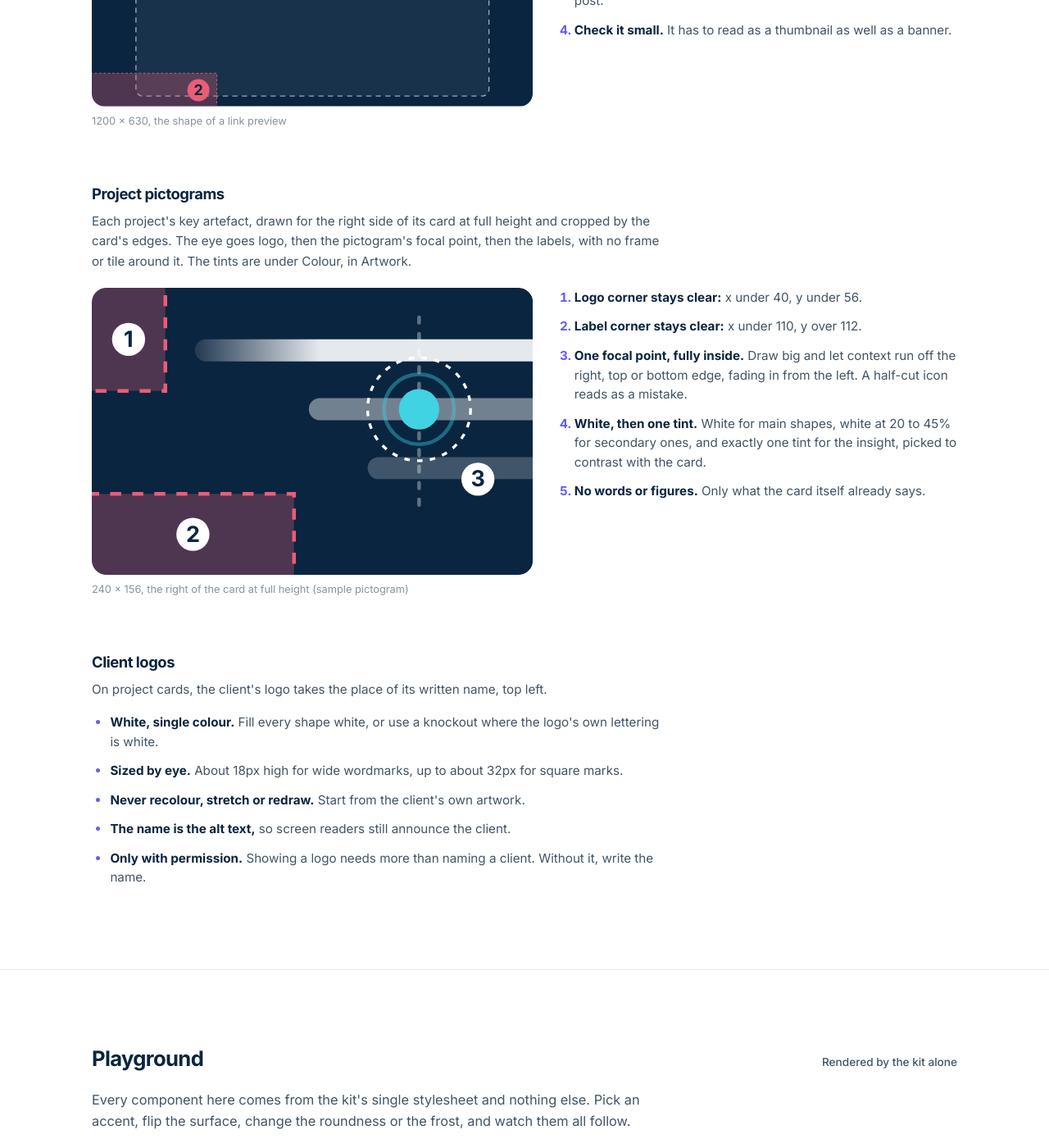
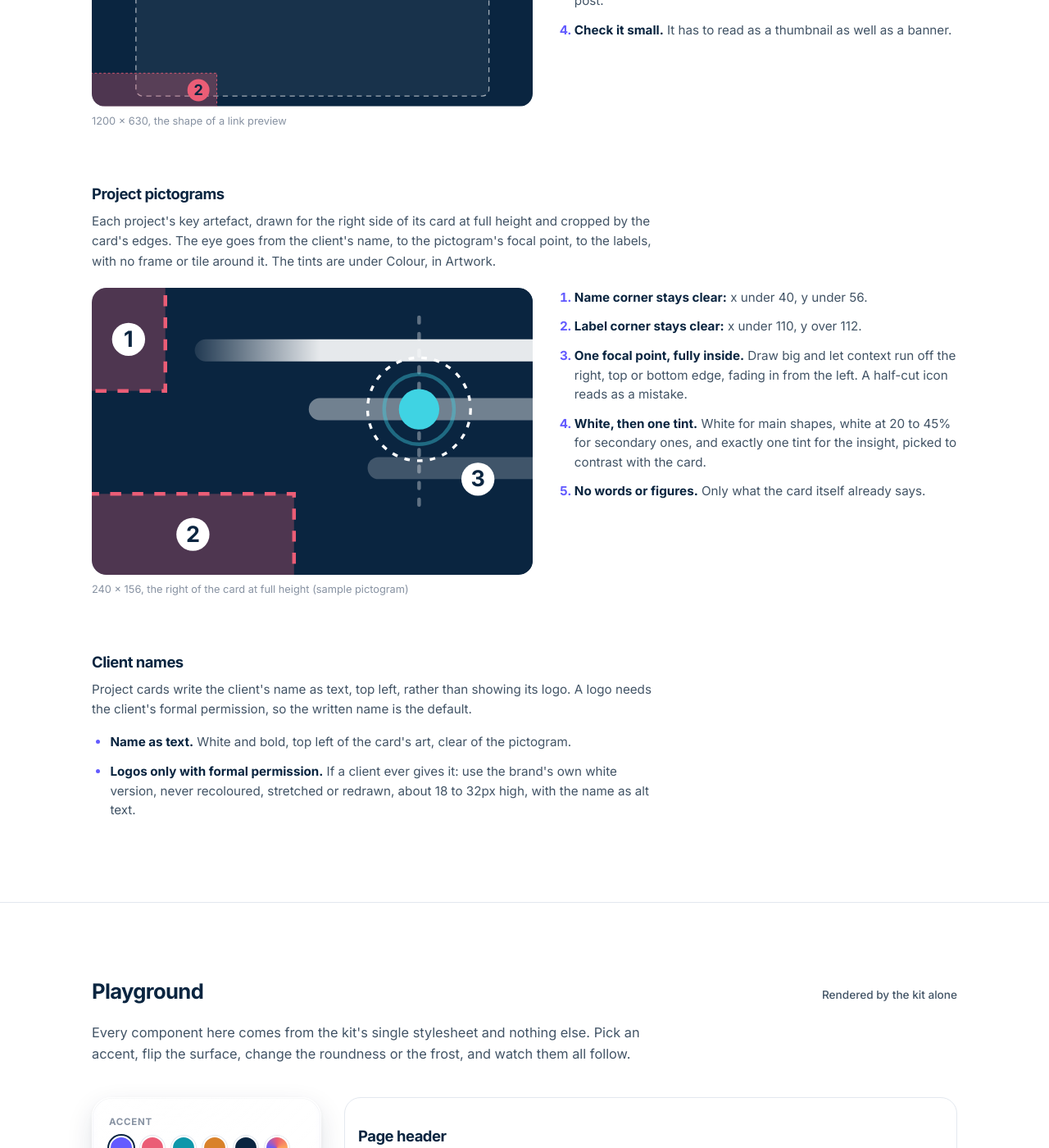
Before and after one commit to gianlucacaico/design-system, a Jekyll site: the page built from index.html, in a window 1280 px wide and 1400 px high, scrolled down 4927 px. Shown: the whole window at 82% size. Built offline with Jekyll 4.4.1, drawn with Linux system fonts in a browser that asks for light colours.

Commit message:
Use client names, not logos, in the artwork rules
Gianluca decided against showing client logos without formal
permission, so the Imagery rules now say project cards write the
client's name as text, with logos only if a client formally allows
it. The pictogram's logo corner becomes the name corner.

Co-Authored-By: Claude Opus 5.5 <noreply@anthropic.com>
Claude-Session: https://claude.ai/code/session_01XoQp4w7yrCssAfZyLYn4xA

```diff
--- a/_includes/gc.css
+++ b/_includes/gc.css
@@ -226,7 +226,8 @@ a:focus-visible, button:focus-visible, summary:focus-visible, input:focus-visibl
 .work-art .big{position:absolute; left:18px; top:14px; font-size:1.7rem; font-weight:800; letter-spacing:-0.03em; color:#fff;}
 .work-art .chip-g, .post-art .chip-g{color:#fff;}
 /* Work card art, as on gianlucacaico.com: the project's pictogram fills the right side at full height and
-   runs off the edges, the client's white logo sits top left, industry and year are plain text bottom left. */
+   runs off the edges, the client's name sits top left (.big, or .big.logo for a white logo used with permission),
+   industry and year are plain text bottom left. */
 .work-art .big.logo{top:16px; line-height:0;}
 .work-art .big.logo img{display:block; width:auto; filter:drop-shadow(0 2px 10px rgba(0,0,0,0.2));}
 .work-art .work-pic{position:absolute; top:0; right:0; height:100%; width:auto; pointer-events:none;}
--- a/demo.html
+++ b/demo.html
@@ -176,7 +176,7 @@ description: "Every component in the GC kit, built from one stylesheet and one s
     <article class="spec" id="work-card">
       <div class="spec-head">
         <h2>Work card</h2>
-        <p>The project's pictogram fills the right of the art, the client's white logo (or name) sits top left, and industry and year sit bottom left as plain text. The colour field follows the accent unless you give the card its own.</p>
+        <p>The project's pictogram fills the right of the art, the client's name sits top left, and industry and year sit bottom left as plain text. The colour field follows the accent unless you give the card its own.</p>
       </div>
       <div class="spec-stage fill">
         <div class="work-grid">
--- a/index.html
+++ b/index.html
@@ -142,10 +142,10 @@ layout: default
 
       <div class="sys-block">
         <h3 class="sys-h">Project pictograms</h3>
-        <p class="sys-note">Each project's key artefact, drawn for the right side of its card at full height and cropped by the card's edges. The eye goes logo, then the pictogram's focal point, then the labels, with no frame or tile around it. The tints are under Colour, in Artwork.</p>
+        <p class="sys-note">Each project's key artefact, drawn for the right side of its card at full height and cropped by the card's edges. The eye goes from the client's name, to the pictogram's focal point, to the labels, with no frame or tile around it. The tints are under Colour, in Artwork.</p>
         <div class="sys-img-rule">
           <figure class="sys-diagram">
-            <svg viewBox="0 0 240 156" role="img" aria-label="Pictogram canvas, 240 by 156, with the logo corner and label corner kept clear and one focal point inside">
+            <svg viewBox="0 0 240 156" role="img" aria-label="Pictogram canvas, 240 by 156, with the name corner and label corner kept clear and one focal point inside">
               <defs><clipPath id="pic-clip"><rect width="240" height="156" rx="8"/></clipPath></defs>
               <g clip-path="url(#pic-clip)">
                 <rect class="d-canvas" width="240" height="156"/>
@@ -161,7 +161,7 @@ layout: default
             <figcaption>240 &times; 156, the right of the card at full height (sample pictogram)</figcaption>
           </figure>
           <ol class="sys-rules">
-            <li><b>Logo corner stays clear:</b> x under 40, y under 56.</li>
+            <li><b>Name corner stays clear:</b> x under 40, y under 56.</li>
             <li><b>Label corner stays clear:</b> x under 110, y over 112.</li>
             <li><b>One focal point, fully inside.</b> Draw big and let context run off the right, top or bottom edge, fading in from the left. A half-cut icon reads as a mistake.</li>
             <li><b>White, then one tint.</b> White for main shapes, white at 20 to 45% for secondary ones, and exactly one tint for the insight, picked to contrast with the card.</li>
@@ -171,14 +171,11 @@ layout: default
       </div>
 
       <div class="sys-block">
-        <h3 class="sys-h">Client logos</h3>
-        <p class="sys-note">On project cards, the client's logo takes the place of its written name, top left.</p>
+        <h3 class="sys-h">Client names</h3>
+        <p class="sys-note">Project cards write the client's name as text, top left, rather than showing its logo. A logo needs the client's formal permission, so the written name is the default.</p>
         <ul class="sys-rules plain">
-          <li><b>White, single colour.</b> Fill every shape white, or use a knockout where the logo's own lettering is white.</li>
-          <li><b>Sized by eye.</b> About 18px high for wide wordmarks, up to about 32px for square marks.</li>
-          <li><b>Never recolour, stretch or redraw.</b> Start from the client's own artwork.</li>
-          <li><b>The name is the alt text,</b> so screen readers still announce the client.</li>
-          <li><b>Only with permission.</b> Showing a logo needs more than naming a client. Without it, write the name.</li>
+          <li><b>Name as text.</b> White and bold, top left of the card's art, clear of the pictogram.</li>
+          <li><b>Logos only with formal permission.</b> If a client ever gives it: use the brand's own white version, never recoloured, stretched or redrawn, about 18 to 32px high, with the name as alt text.</li>
         </ul>
       </div>
     </div>
```
Also changed, not shown: CLAUDE.md (+3 -3 lines), assets/sample-pictogram.svg.
